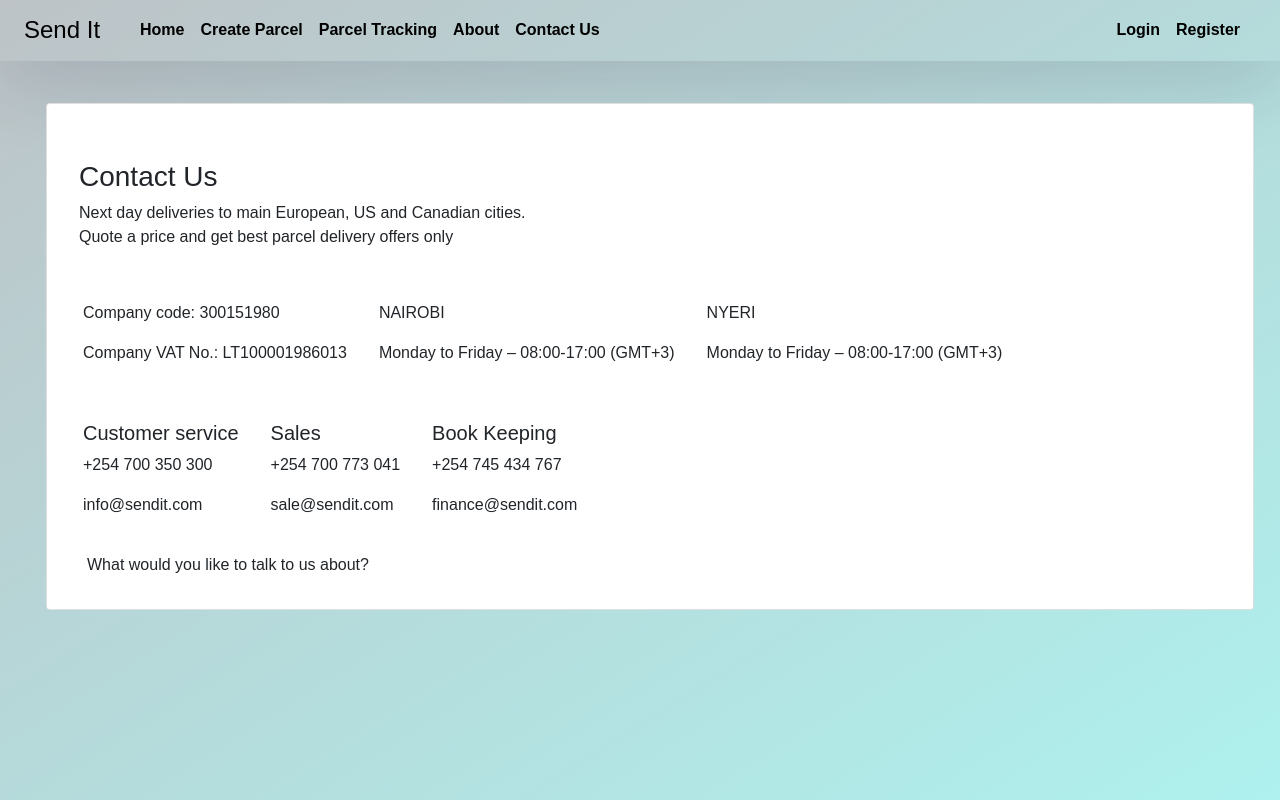
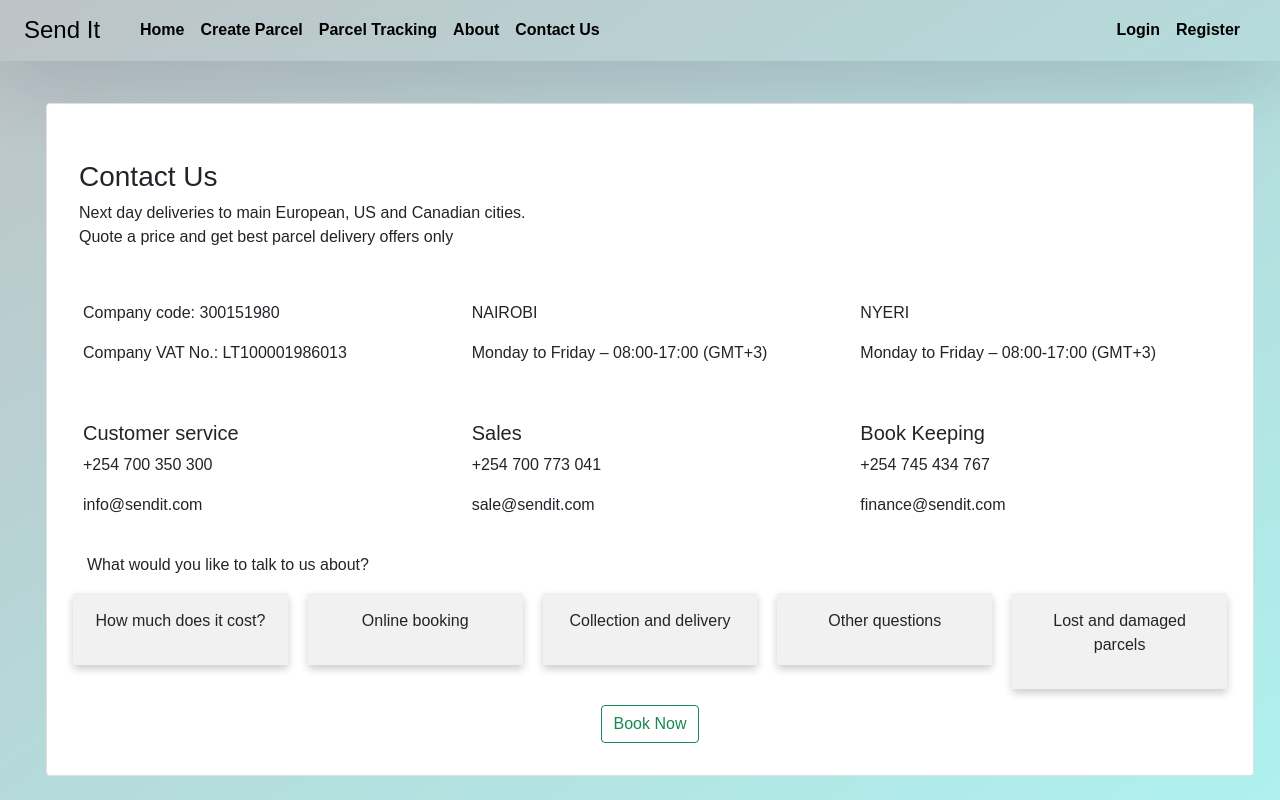
Before and after one commit to samuelkungu/send-it, a React (Create React App) app in the folder Frontend/: page /Contact in a window 1280 px wide. Built offline with nearby package versions, Linux system fonts and the light colour scheme.

Commit message:
Finalising contact page

```diff
--- a/Frontend/src/Components/css/main.css
+++ b/Frontend/src/Components/css/main.css
@@ -19,6 +19,8 @@
   --backdrop-filter-blur: blur(5px);
    --primary-color: 111, 76, 255;
    --text-color: 256, 256, 256;
+   --cards-start: rgba(229, 226, 226, 0.3);
+   --cards-end:  rgb(137, 145, 153, 0.3);
 
    }
 
@@ -64,7 +66,9 @@ html, .App, #root, .wrapper {
 .bkg-dark{
  background-color: var(--blue-dark);
 }
-
+/* .home-page .card{
+  background-image: url(/images/home-background.jpg);
+} */
 .home{
   display: flex;
   justify-content: center;
@@ -151,3 +155,44 @@ li:hover {
 .about p{
   padding: 10px;
 }
+.contact-cards * {
+  box-sizing: border-box;
+}
+
+.card-contact:hover{
+  background-image: linear-gradient(to right, var(--pink-light), var(--cyan-light));
+}
+/* Float four columns side by side */
+.contact-cards .column {
+  float: left;
+  width: 25%;
+
+  padding: 0 10px;
+}
+
+/* Remove extra left and right margins, due to padding in columns */
+.contact-cards .flex-row {margin: 0 -5px;}
+
+/* Clear floats after the columns */
+.contact-cards .flex-row:after {
+  content: "";
+  display: table;
+  clear: both;
+}
+
+/* Style the counter cards */
+.contact-cards .card-contact {
+  box-shadow: 0 4px 8px 0 rgba(0, 0, 0, 0.2); /* this adds the "card" effect */
+  padding: 16px;
+  text-align: center;
+  background-color: #f1f1f1;
+}
+
+/* Responsive columns - one column layout (vertical) on small screens */
+@media screen and (max-width: 600px) {
+  .contact-cards .column {
+    width: 100%;
+    display: block;
+    margin-bottom: 20px;
+  }
+}
--- a/Frontend/src/Components/pages/Contact.js
+++ b/Frontend/src/Components/pages/Contact.js
@@ -14,32 +14,32 @@ function Contact() {
             </div>
 
             <div className='contact d-flex flex-row p-1 '>
-                    <div className='m-2 p-2'>
+                    <div className='m-2 p-2 col '>
                           <p>Company code: 300151980</p>
                           <p>Company VAT No.: LT100001986013</p>
                     </div>
-                    <div className='m-2 p-2'>
+                    <div className='m-2 p-2 col '>
                           <p>NAIROBI</p>
                           <p>Monday to Friday – 08:00-17:00 (GMT+3)</p>
                     </div>
-                    <div className='m-2 p-2'>
+                    <div className='m-2 p-2 col '>
                           <p>NYERI</p>
                           <p>Monday to Friday – 08:00-17:00 (GMT+3)</p>
                     </div>
 
             </div>
             <div className='contact d-flex flex-row p-1 '>
-                    <div className='m-2 p-2'>
+                    <div className='m-2 p-2 col  '>
                           <h5>Customer service</h5>
                           <p>+254 700 350 300</p>
                           <p>info@sendit.com</p>
                     </div>
-                    <div className='m-2 p-2'>
+                    <div className='m-2 p-2 col '>
                           <h5>Sales</h5>
                           <p>+254 700 773 041</p>
                           <p>sale@sendit.com</p>
                     </div>
-                    <div className='m-2 p-2'>
+                    <div className='m-2 p-2 col  '>
                           <h5>Book Keeping</h5>
                           <p>+254 745 434 767</p>
                           <p>finance@sendit.com</p>
@@ -51,7 +51,37 @@ function Contact() {
                 <p>What would you like to talk to us about?</p>
             </div>
 
+            <div className='contact-cards d-flex flex-row '>
+                  <div className='column'>
+                      <div className='card-contact'>
+                      <p>How much does it cost?</p>
+                      </div>
+                  </div>
+                  <div className='column'>
+                      <div className='card-contact'>
+                      <p>Online booking</p>
+                      </div>
+                  </div><div className='column'>
+                      <div className='card-contact'>
+                      <p>Collection and delivery</p>
+                      </div>
+                  </div>
+                  <div className='column'>
+                      <div className='card-contact'>
+                      <p>Other questions</p>
+                      </div>
+                  </div>
+                  <div className='column '>
+                      <div className='card-contact'>
+                      <p>Lost and damaged parcels</p>
+                      </div>
+                  </div>
 
+            </div>
+
+            <div className='card-body d-flex flex-row justify-content-center '>
+                <button className='btn btn btn-outline-success '>Book Now</button>
+              </div>
 
 </div>
 </div>
```
Also changed, not shown: Frontend/public/images/home-bg.jpg (added), Frontend/public/images/home.jpg (deleted).
